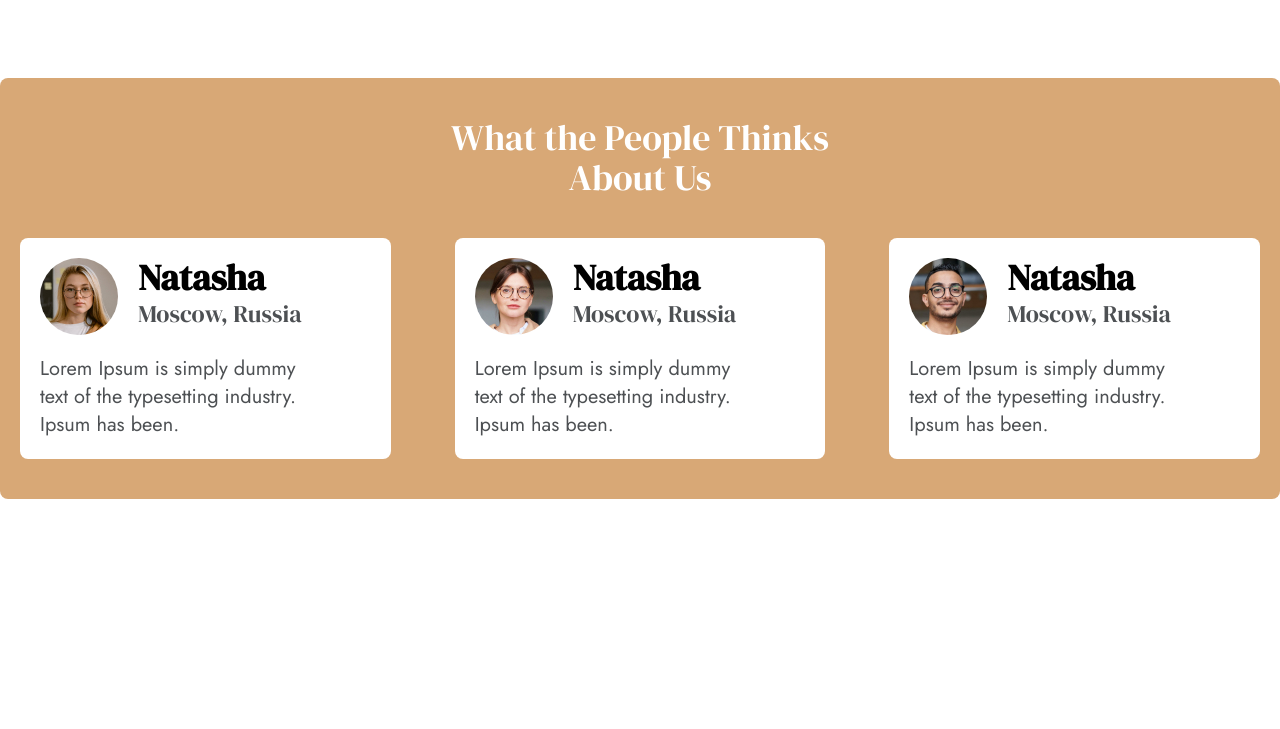
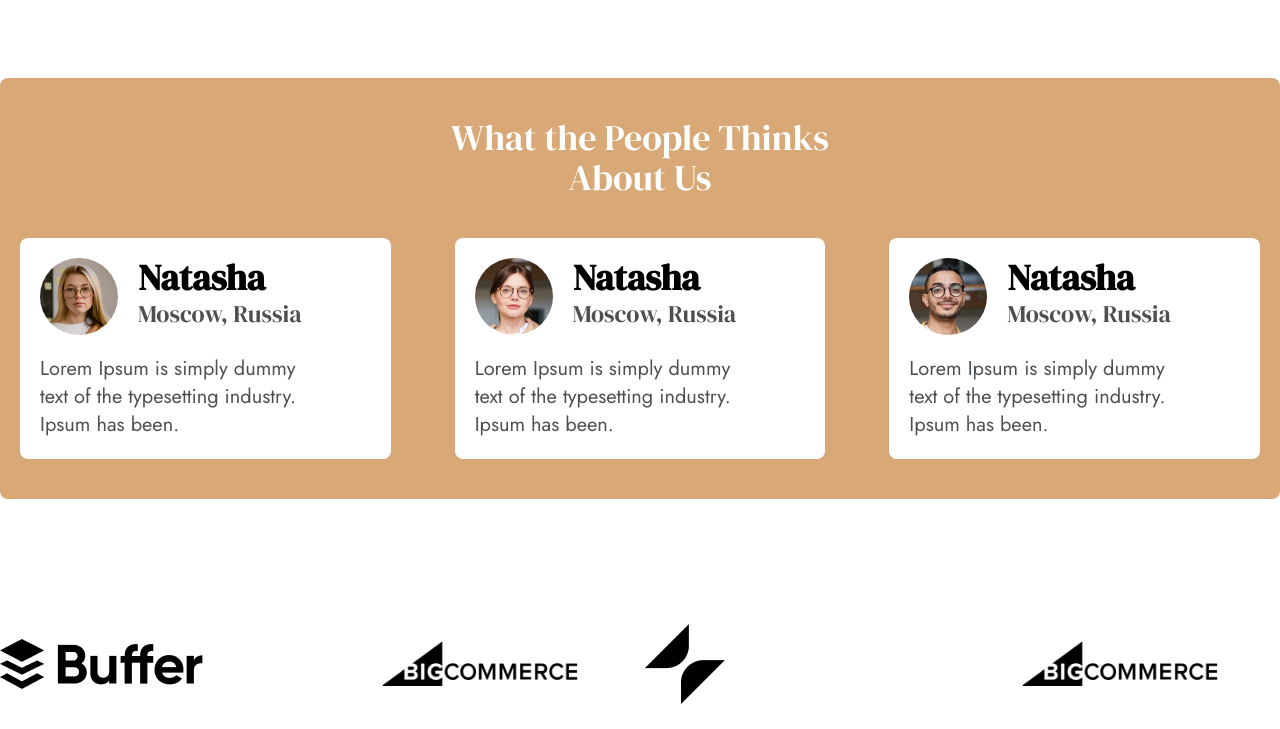
Before and after one commit to Raihan1018/seliho-house-interior, a plain HTML site: page index.html in a window 1280 px wide. Shown: the part 1576-2305 px from the top of the page. Before the commit the page ends 2095 px from the top, so only its background shows below. Drawn offline with nearby package versions, Linux system fonts and the light colour scheme.

Commit message:
client logo

```diff
--- a/index.html
+++ b/index.html
@@ -390,5 +390,31 @@
         </div>
       </div>
     </section>
+
+    <!-- company Logo -->
+    <section class="container max-w-screen-xl mx-auto my-5 pt-5">
+      <div class="grid grid-cols-2 md:grid-cols-4 justify-center items-center mt-20">
+        <img
+          class="hover:-translate-y-3 transition-all duration-200"
+          src="./images/buffer.png"
+          alt="company logo"
+        />
+        <img
+          class="hover:-translate-y-3 transition-all duration-200"
+          src="./images/bigCommerse.png"
+          alt="company logo"
+        />
+        <img
+          class="hover:-translate-y-3 transition-all duration-200"
+          src="./images/Frame (2).png"
+          alt="company logo"
+        />
+        <img
+          class="hover:-translate-y-3 transition-all duration-200"
+          src="./images/bigCommerse.png"
+          alt="company logo"
+        />
+      </div>
+    </section>
   </body>
 </html>
```
Also changed, not shown: images/Rectangle 2.png (deleted).
